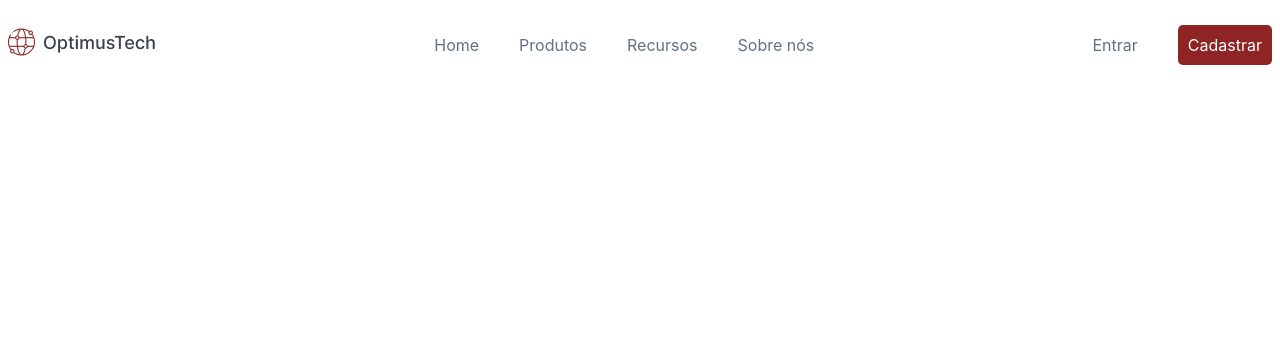
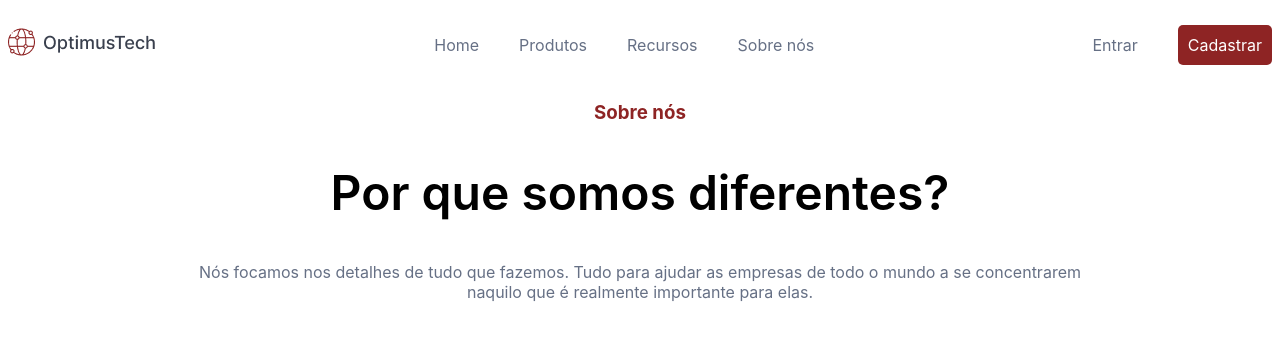
Before and after one commit to damarismorellato/desafio-code, a plain HTML site: page index.html in a window 1280 px wide. Drawn offline with Linux system fonts and the light colour scheme.

Commit message:
Adicionando section

```diff
--- a/index.html
+++ b/index.html
@@ -28,7 +28,15 @@
             </div>
         </nav>
     </header>
-
+    <section>
+        <div class="container">
+            <h3 class="container__titulo">Sobre nós</h3>
+            <h1 class="container__destaque">Por que somos diferentes?</h1>
+            <p class="container__texto">Nós focamos nos detalhes de tudo que fazemos. Tudo para ajudar as empresas de
+                todo o mundo a se concentrarem naquilo que é realmente importante para elas.</p>
+        </div>
+    </section>
+    <footer></footer>
 
 </body>
 
--- a/style.css
+++ b/style.css
@@ -38,3 +38,23 @@ nav {
     padding: 10px;
     border-radius: 5px;
 }
+
+.container {
+    margin: 0 auto;
+    width: 940px;
+}
+.container__titulo {
+    text-align: center;
+    color: var(--color-secundary);
+}
+
+.container__destaque {
+    font-size: 48px;
+    font-weight: 600;
+    text-align: center;
+    color: #000;
+}
+
+.container__texto {
+    text-align: center;
+}
```
Lines whose indentation alone changed are shown as unchanged.
